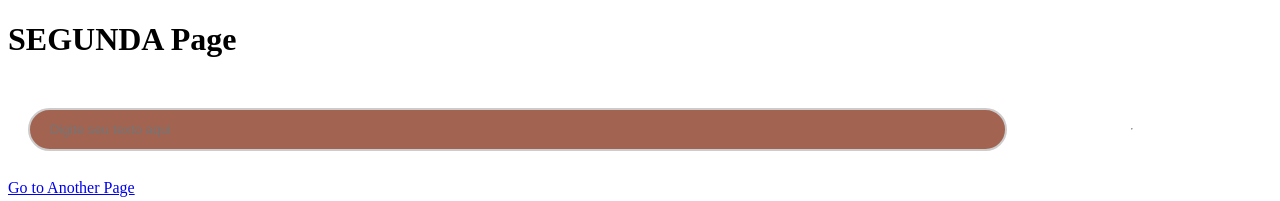
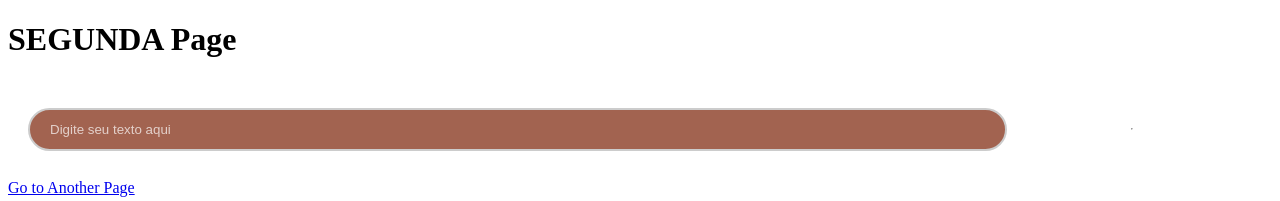
Before and after one commit to VouEuSou/hackaween, a React (Vite) app: page /segunda in a window 1280 px wide. Shown: the top 201 px of the page. Built offline with nearby package versions, Linux system fonts and the light colour scheme; no server answers.

Commit message:
arrumando o texto

```diff
--- a/src/components/chatbot.css
+++ b/src/components/chatbot.css
@@ -50,6 +50,10 @@
   background-color: #A26350;
   color: white;
 }
+.card input[type="text"]::placeholder {
+  color: white;
+  opacity: 0.7;
+}
 
 .buttonChat {
   background-color: aqua;
--- a/src/components/chatbot.jsx
+++ b/src/components/chatbot.jsx
@@ -12,7 +12,7 @@ function Chatbot() {
   const inputRef = useRef(null);
 
   // Texto fixo que será concatenado com o input do usuário
-  const fixedText = "Tenha um limite de 200 caracteres para a melhor experiência!, sem formatação de texto, por favor., e sem colocar * nos textos";
+  const fixedText = "Tenha um limite de 500 caracteres para a melhor experiência!, sem formatação de texto, por favor, o texto sempre vai se referir a cidade de pelotas, entao se tiver uma pergunta sobre o que fazer hoje ? falar de coisas de pelotas somente, e tire os * dos textos por favor, obrigado!";
 
   async function fetchDataFromGeminiProAPI() {
     try {
```
